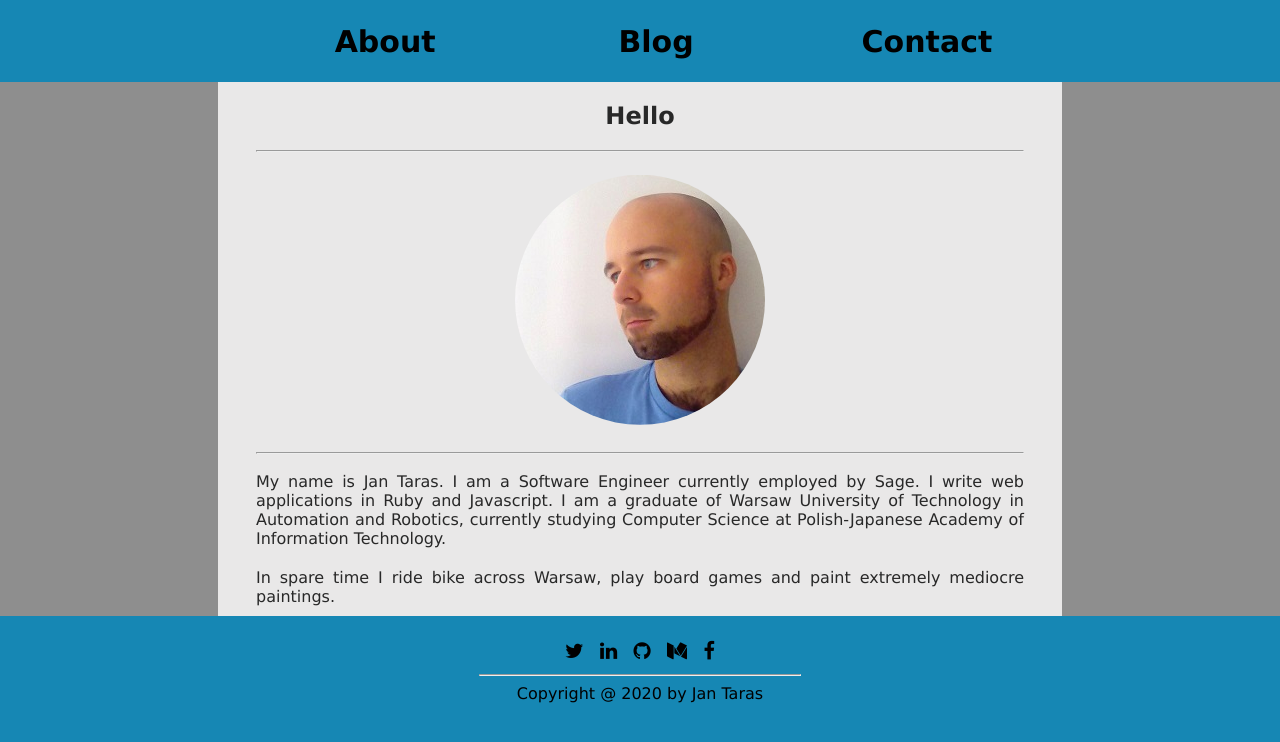
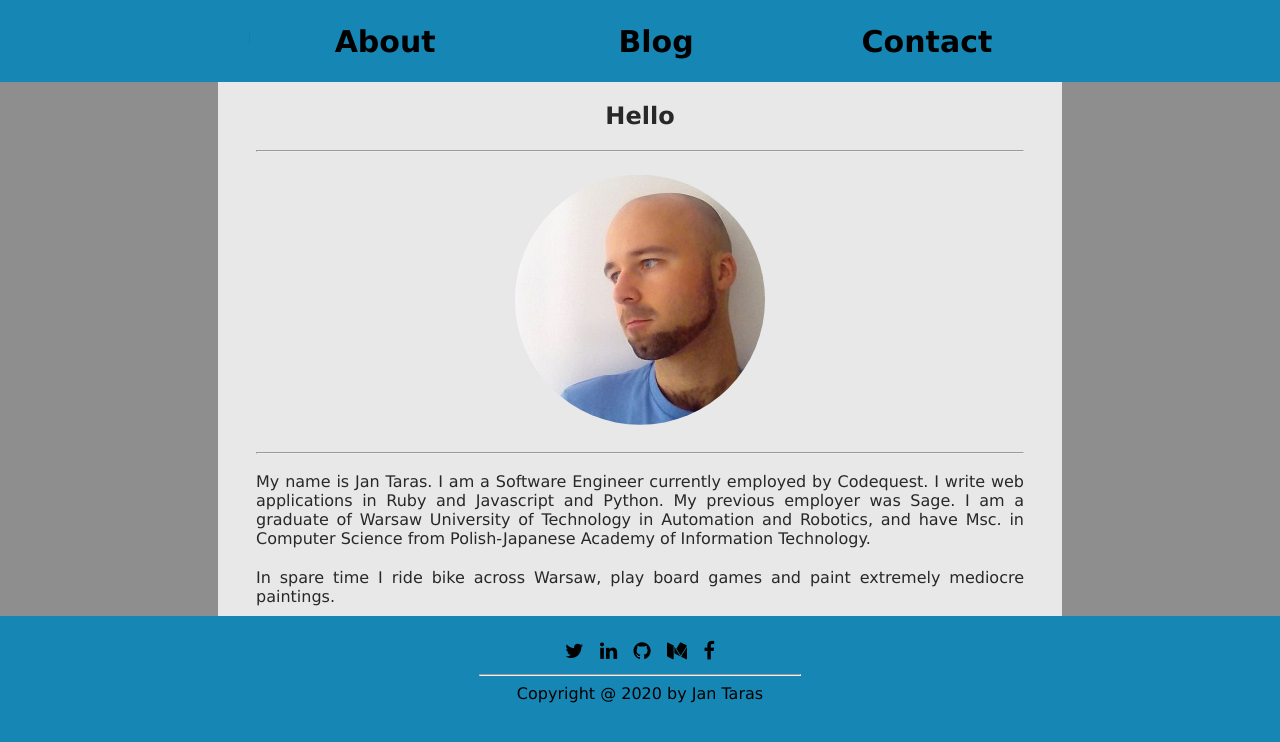
Before and after one commit to TarasJan/TarasJan.github.io, a Jekyll site: the page built from index.md, in a window 1280 px wide. Shown: the top 742 px of the page. Built offline with Jekyll 4.4.1, drawn with Linux system fonts in a browser that asks for light colours.

Commit message:
[06.11.2020] Updated the description

```diff
--- a/index.md
+++ b/index.md
@@ -14,7 +14,7 @@ redirect_from: '/about/'
 <hr/>
 
 <section class="section">
-My name is Jan Taras. I am a Software Engineer currently employed by Sage. I write web applications in Ruby and Javascript. I am a graduate of Warsaw University of Technology in Automation and Robotics, currently studying Computer Science at Polish-Japanese Academy of Information Technology.
+My name is Jan Taras. I am a Software Engineer currently employed by Codequest. I write web applications in Ruby and Javascript and Python. My previous employer was Sage. I am a graduate of Warsaw University of Technology in Automation and Robotics, and have Msc. in Computer Science from Polish-Japanese Academy of Information Technology.
 </section>
 
 <section class="section">
```
